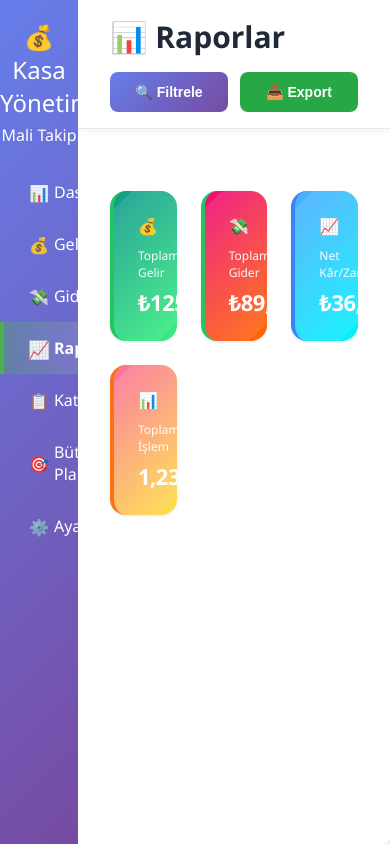
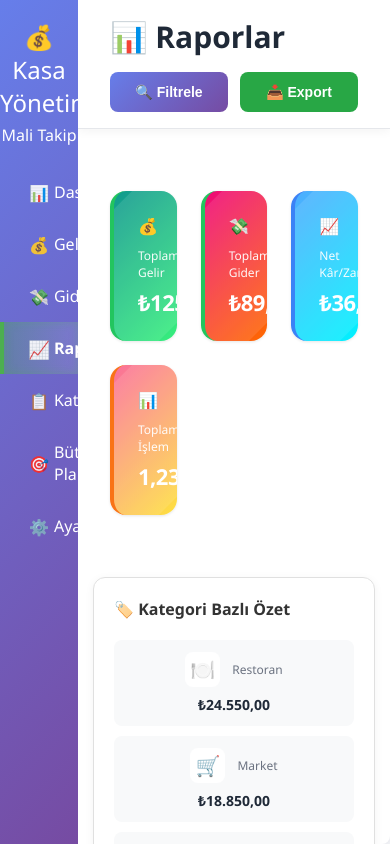
Before and after one commit to fatihkayaci/finance-manager, a React app in the folder frontend/: page /reports in a window 390 px wide. Built offline with nearby package versions, Linux system fonts and the light colour scheme; no server answers; the HTML template or start-up script is replaced by a standard one.

Commit message:
category'e göre özet kısmı tamamlandı.

```diff
--- /dev/null
+++ b/frontend/src/components/CategorySummary.css
@@ -0,0 +1,104 @@
+/* CategorySummary.css */
+
+.category-summary {
+  background: white;
+  border: 1px solid #e0e0e0;
+  border-radius: 12px;
+  padding: 25px;
+  margin: 0 30px 30px 30px;
+  box-shadow: 0 2px 10px rgba(0, 0, 0, 0.05);
+}
+
+.category-summary h3 {
+  margin-bottom: 20px;
+  color: #333;
+  font-size: 18px;
+  font-weight: 600;
+  display: flex;
+  align-items: center;
+  gap: 8px;
+}
+
+.category-list {
+  display: flex;
+  flex-direction: column;
+  gap: 10px;
+}
+
+.category-item {
+  display: flex;
+  justify-content: space-between;
+  align-items: center;
+  padding: 15px;
+  background: #f8f9fa;
+  border-radius: 8px;
+  transition: all 0.3s ease;
+}
+
+.category-item:hover {
+  background: #e9ecef;
+  transform: translateX(5px);
+}
+
+.category-info {
+  display: flex;
+  align-items: center;
+  gap: 12px;
+}
+
+.category-icon {
+  font-size: 24px;
+  width: 40px;
+  height: 40px;
+  display: flex;
+  align-items: center;
+  justify-content: center;
+  background: white;
+  border-radius: 8px;
+}
+
+.category-name {
+  font-weight: 600;
+  color: #333;
+  font-size: 15px;
+}
+
+.category-amount {
+  font-size: 18px;
+  font-weight: bold;
+  color: #dc3545;
+}
+
+.category-amount.income {
+  color: #28a745;
+}
+
+/* Responsive */
+@media (max-width: 768px) {
+  .category-summary {
+    margin: 0 15px 20px 15px;
+    padding: 20px;
+  }
+
+  .category-summary h3 {
+    font-size: 16px;
+  }
+
+  .category-item {
+    padding: 12px;
+  }
+
+  .category-icon {
+    font-size: 20px;
+    width: 35px;
+    height: 35px;
+  }
+
+  .category-name {
+    font-size: 14px;
+  }
+
+  .category-amount {
+    font-size: 16px;
+  }
+}
--- /dev/null
+++ b/frontend/src/components/CategorySummary.tsx
@@ -0,0 +1,47 @@
+// CategorySummary.tsx
+import './CategorySummary.css';
+
+interface Category {
+  icon: string;
+  name: string;
+  amount: number;
+  isIncome?: boolean;
+}
+
+export default function CategorySummary() {
+  const categories: Category[] = [
+    { icon: '🍽️', name: 'Restoran', amount: 24550.00, isIncome: false },
+    { icon: '🛒', name: 'Market', amount: 18850.00, isIncome: false },
+    { icon: '🚗', name: 'Ulaşım', amount: 12980.00, isIncome: false },
+    { icon: '🎬', name: 'Eğlence', amount: 8650.00, isIncome: false },
+    { icon: '💼', name: 'Maaş', amount: 115000.00, isIncome: true },
+    { icon: '💻', name: 'Freelance', amount: 10450.00, isIncome: true },
+  ];
+
+  const formatCurrency = (amount: number) => {
+    return new Intl.NumberFormat('tr-TR', {
+      style: 'currency',
+      currency: 'TRY',
+      minimumFractionDigits: 2,
+    }).format(amount);
+  };
+
+  return (
+    <div className="category-summary">
+      <h3>🏷️ Kategori Bazlı Özet</h3>
+      <div className="category-list">
+        {categories.map((category, index) => (
+          <div key={index} className="category-item">
+            <div className="category-info">
+              <span className="category-icon">{category.icon}</span>
+              <span className="category-name">{category.name}</span>
+            </div>
+            <span className={`category-amount ${category.isIncome ? 'income' : ''}`}>
+              {formatCurrency(category.amount)}
+            </span>
+          </div>
+        ))}
+      </div>
+    </div>
+  );
+}
--- a/frontend/src/pages/Reports.tsx
+++ b/frontend/src/pages/Reports.tsx
@@ -1,11 +1,13 @@
 
 import ReportsHeader from '../components/ReportsHeader';
 import ReportsStatsCardContainer from '../components/ReportsStatsCardContainer';
+import CategorySummary from '../components/CategorySummary';
 function Reports() {
   return (
     <>
-      <ReportsHeader/>
-      <ReportsStatsCardContainer/>
+      <ReportsHeader />
+      <ReportsStatsCardContainer />
+      <CategorySummary />
     </>
   );
 
```
